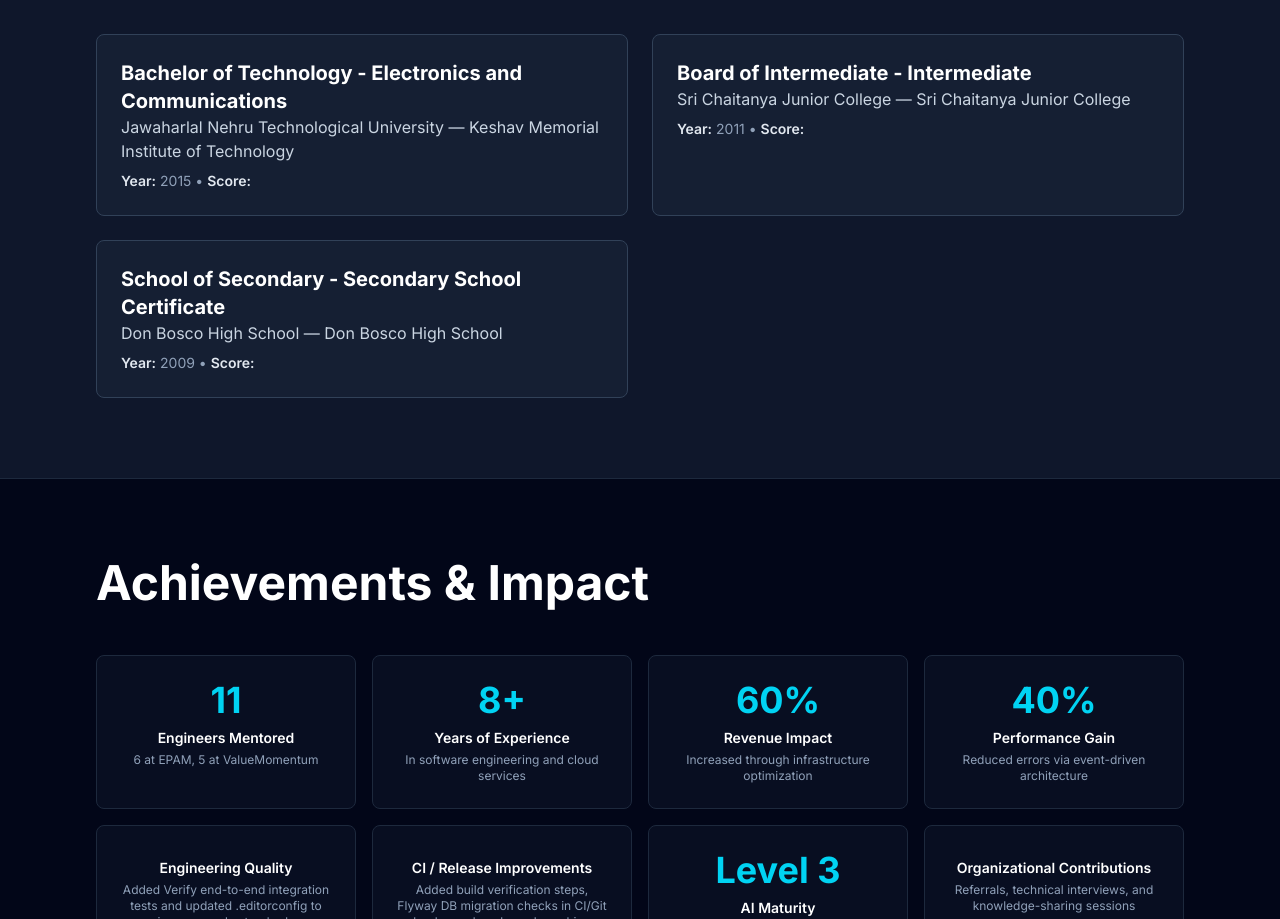
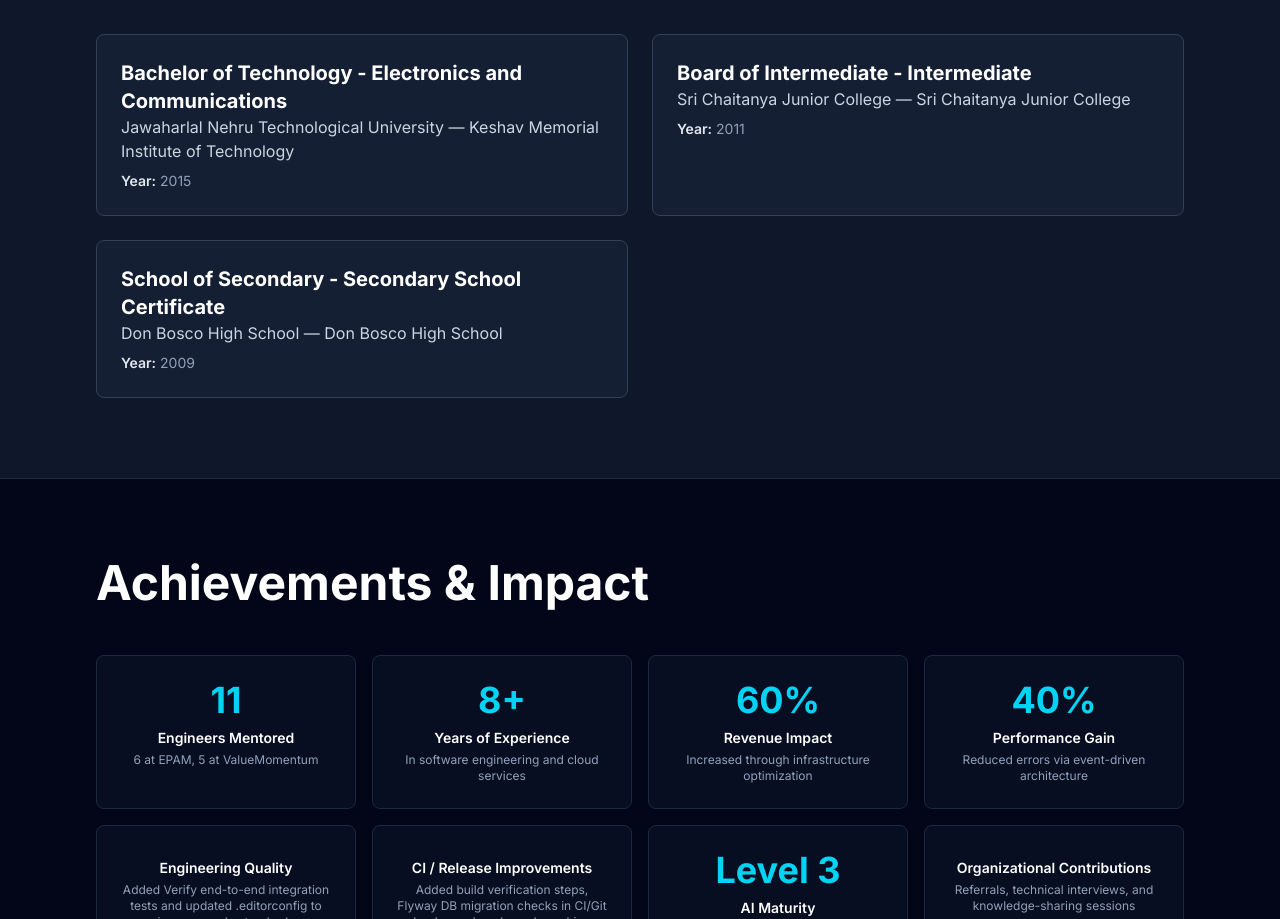
Before and after one commit to ekrishnas/ekrishnas.github.io, a Next.js app: page / in a window 1280 px wide. Shown: the part 5489-6408 px from the top of the page. Built offline with nearby package versions, Linux system fonts and the light colour scheme.

Commit message:
Build fixes

```diff
--- a/src/app/page.tsx
+++ b/src/app/page.tsx
@@ -2,7 +2,7 @@ import Navigation from '@/components/Navigation';
 import Hero from '@/components/Hero';
 import Experience from '@/components/Experience';
 import Skills from '@/components/Skills';
-import Education from '@/components/Education';
+import Education from '../components/Education';
 import Achievements from '@/components/Achievements';
 import Certifications from '@/components/Certifications';
 import Contact from '@/components/Contact';
--- a/src/components/Education.tsx
+++ b/src/components/Education.tsx
@@ -15,7 +15,13 @@ export default function Education() {
               <h3 className="text-xl font-bold text-white">{edu.degree} - {edu.field}</h3>
               <p className="text-slate-300">{edu.university_full} — {edu.university}</p>
               <div className="mt-2 text-slate-400 text-sm">
-                <span className="font-semibold text-slate-200">Year:</span> {edu.year} • <span className="font-semibold text-slate-200">Score:</span> {edu.percentage}
+                <span className="font-semibold text-slate-200">Year:</span> {edu.year}
+                {'percentage' in edu && edu.percentage ? (
+                  <>
+                    <span className="mx-2">•</span>
+                    <span className="font-semibold text-slate-200">Score:</span> {edu.percentage}
+                  </>
+                ) : null}
               </div>
             </div>
           ))}
```
